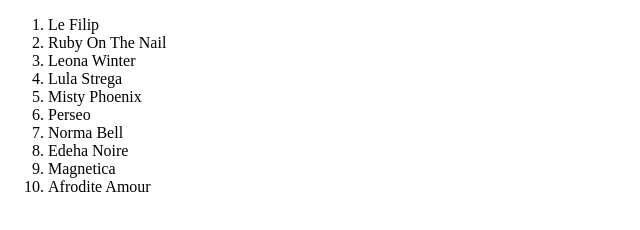
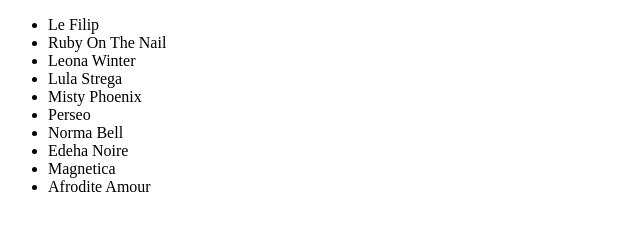
Before and after one commit to FPrud/exercices_branches, a plain HTML site: page exercices_individuels/250715_ParcourirUnTableau/index.html in a window 1280 px wide. Shown: the full height of the page, 0-640 px from the left. Drawn offline with Linux system fonts and the light colour scheme.

Commit message:
Manipulation de données : exercice 1 (modification type de liste)

```diff
--- a/exercices_individuels/250715_ParcourirUnTableau/index.html
+++ b/exercices_individuels/250715_ParcourirUnTableau/index.html
@@ -5,9 +5,10 @@
     <meta name="viewport" content="width=device-width, initial-scale=1.0">
     <title>Candidates</title>
     <script defer src="script.js"></script>
+
 </head>
 <body>
-    <ol id="candidatesList">
-    </ol>
+    <ul id="candidatesList">
+    </ul>
 </body>
 </html>
```
Also changed, not shown: exercices_individuels/250708_compteurBoucles/script.js (renamed from exercices_individuels/250807_compteurBoucles/script.js), exercices_individuels/250715_ParcourirObjetEtTableauObjets/script.js (added).
